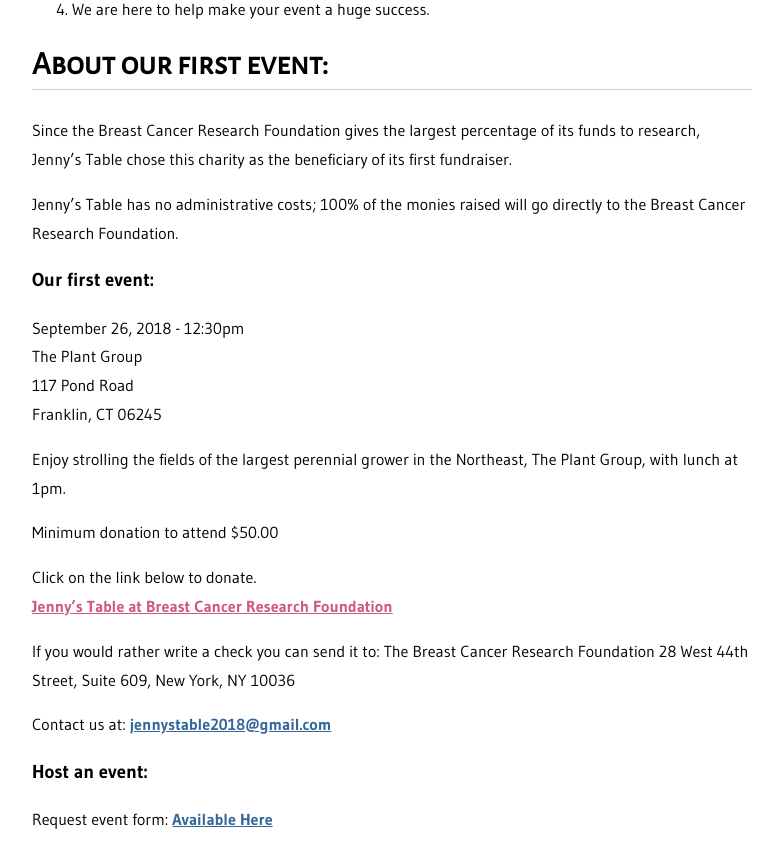
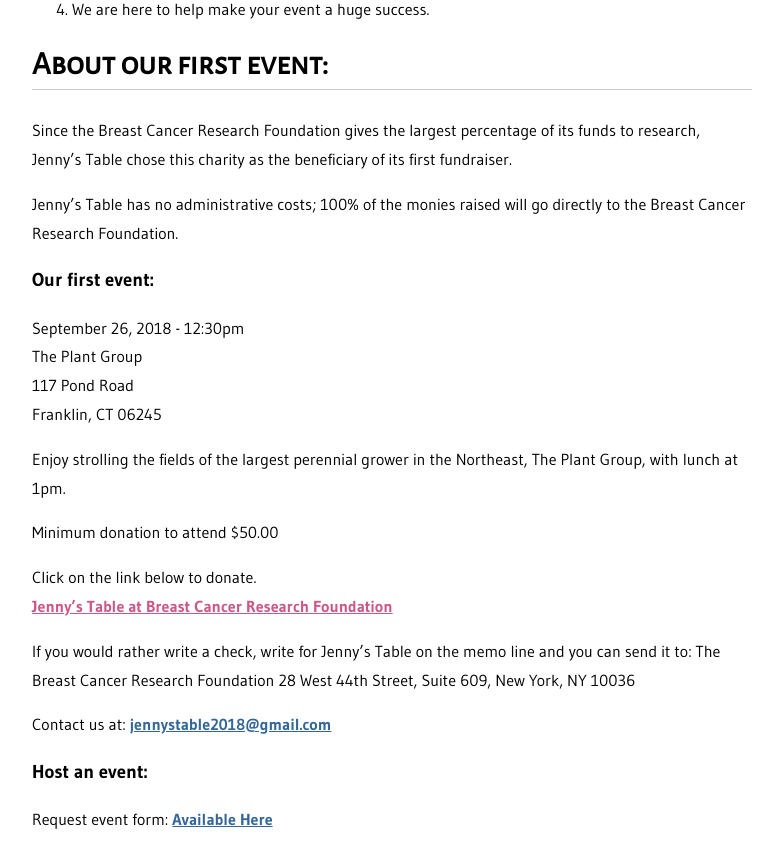
Before and after one commit to jennystable/website, a Jekyll site: the page built from index.markdown, in a window 1280 px wide and 900 px high, scrolled down 1432 px. Shown: the top 868 px of the window, without its empty margins (248-1026 px from the left). Built offline with Jekyll 4.4.1, drawn with Linux system fonts in a browser that asks for light colours.

Commit message:
Updated Index

```diff
--- a/index.markdown
+++ b/index.markdown
@@ -58,7 +58,7 @@ Minimum donation to attend $50.00
 Click on the link below to donate.
 <a href="https://give.bcrf.org/fundraiser/1550582" style="color: #CD5787; font-weight: bold;">Jenny's Table at Breast Cancer Research Foundation</a>
 
-If you would rather write a check you can send it to:
+If you would rather write a check, write for Jenny's Table on the memo line and you can send it to:
 The Breast Cancer Research Foundation
 28 West 44th Street, Suite 609, New York, NY 10036
 
```
